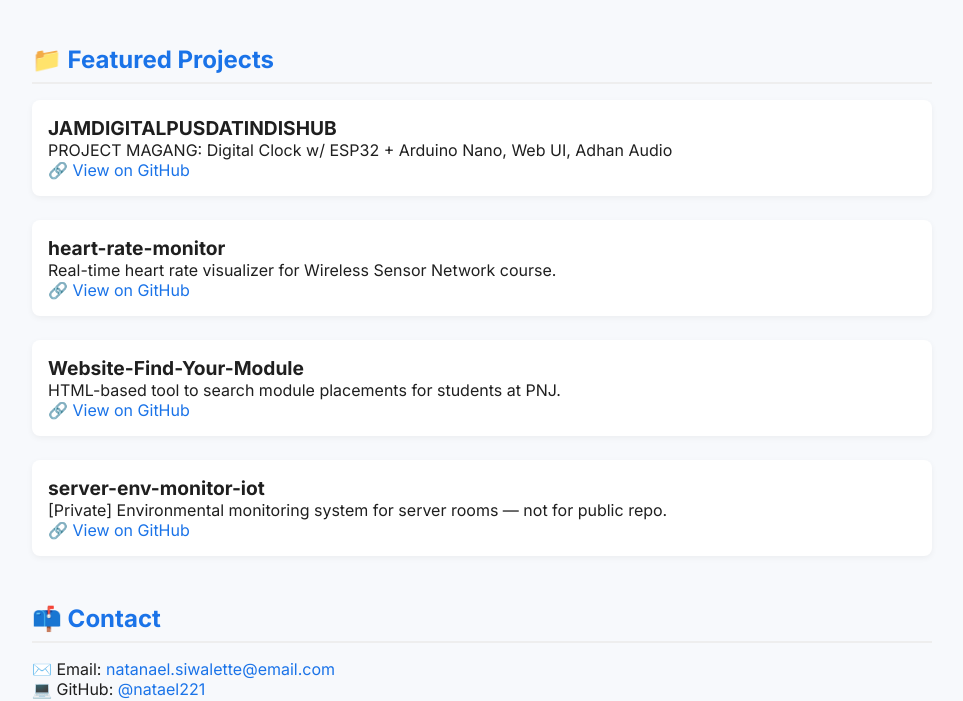
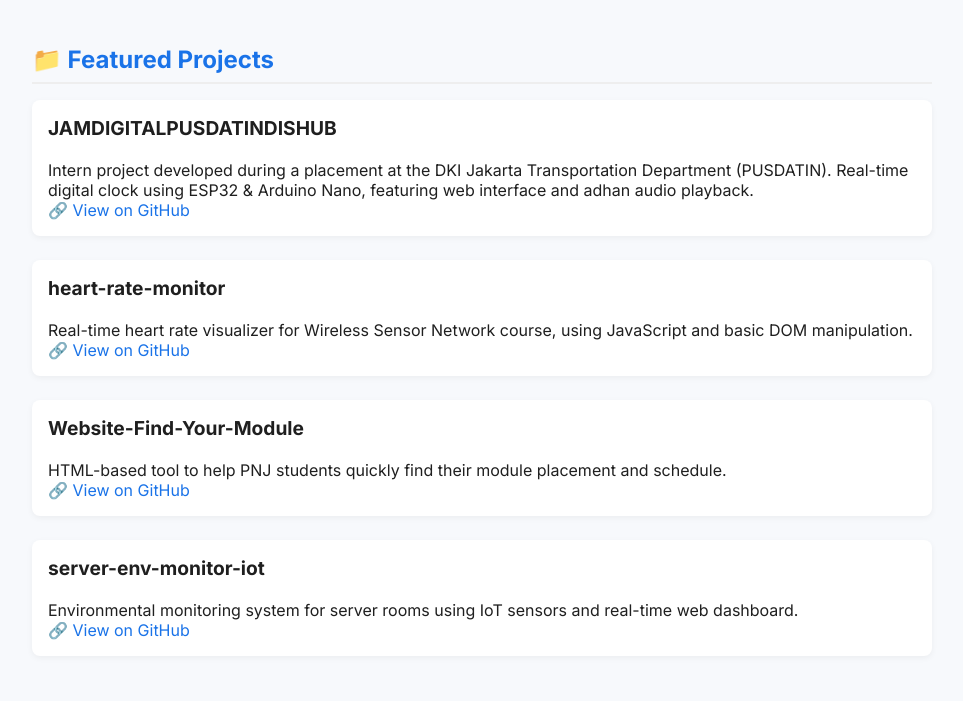
Before and after one commit to natael221/natael221.github.io, a plain HTML site: page index.html in a window 1280 px wide. Shown: the part 105-806 px from the top of the page, without its empty margins (158-1121 px from the left). Drawn offline with Linux system fonts and the light colour scheme.

Commit message:
Update index.html

```diff
--- a/index.html
+++ b/index.html
@@ -72,23 +72,23 @@
       <h2>📁 Featured Projects</h2>
       <ul>
         <li>
-          <strong>JAMDIGITALPUSDATINDISHUB</strong>
-          PROJECT MAGANG: Digital Clock w/ ESP32 + Arduino Nano, Web UI, Adhan Audio<br>
+          <strong>JAMDIGITALPUSDATINDISHUB</strong><br>
+          Intern project developed during a placement at the DKI Jakarta Transportation Department (PUSDATIN). Real-time digital clock using ESP32 & Arduino Nano, featuring web interface and adhan audio playback.<br>
           🔗 <a href="https://github.com/natael221/JAMDIGITALPUSDATINDISHUB" target="_blank">View on GitHub</a>
         </li>
         <li>
-          <strong>heart-rate-monitor</strong>
-          Real-time heart rate visualizer for Wireless Sensor Network course.<br>
+          <strong>heart-rate-monitor</strong><br>
+          Real-time heart rate visualizer for Wireless Sensor Network course, using JavaScript and basic DOM manipulation.<br>
           🔗 <a href="https://github.com/natael221/heart-rate-monitor" target="_blank">View on GitHub</a>
         </li>
         <li>
-          <strong>Website-Find-Your-Module</strong>
-          HTML-based tool to search module placements for students at PNJ.<br>
+          <strong>Website-Find-Your-Module</strong><br>
+          HTML-based tool to help PNJ students quickly find their module placement and schedule.<br>
           🔗 <a href="https://github.com/natael221/Website-Find-Your-Module" target="_blank">View on GitHub</a>
         </li>
         <li>
-          <strong>server-env-monitor-iot</strong>
-          [Private] Environmental monitoring system for server rooms — not for public repo.<br>
+          <strong>server-env-monitor-iot</strong><br>
+          Environmental monitoring system for server rooms using IoT sensors and real-time web dashboard.<br>
           🔗 <a href="https://github.com/natael221/server-env-monitor-iot" target="_blank">View on GitHub</a>
         </li>
       </ul>
```
